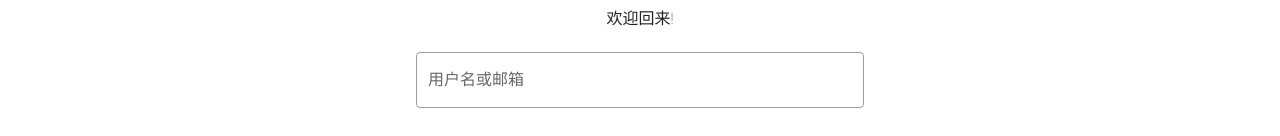
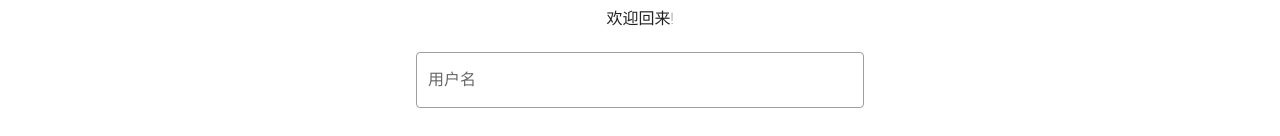
Before and after one commit to Incloudify/consolify-frontend, a Nuxt app: page /account/login in a window 1280 px wide. Shown: the part 191-327 px from the top of the page. Built offline with nearby package versions, Linux system fonts and the light colour scheme.

Commit message:
style(LoginForm): 现在不允许用户名与邮箱混用登录

```diff
--- a/components/account/LoginForm.vue
+++ b/components/account/LoginForm.vue
@@ -5,8 +5,8 @@
         <v-text-field
           ref="usrField"
           v-model="usernameData"
-          label="用户名或邮箱"
-          hint="大小写A-z, 数字0-9, 下划线_, @, ."
+          label="用户名"
+          hint="大小写A-z, 数字0-9, 下划线_, ."
           :rules="userNameRule"
           :error="usernameErr"
           :error-count="usrErrCount"
@@ -137,7 +137,7 @@ export default {
         this.$emit('submitSucceed')
       } else if (requestDataReturn.data !== undefined && requestDataReturn.data.code !== undefined) {
         if (requestDataReturn.data.code === 3010 && requestDataReturn.code === 404) {
-          this.showResult(undefined, undefined, true, false, '用户名或邮箱不存在')
+          this.showResult(undefined, undefined, true, false, '用户名不存在')
         } else if (requestDataReturn.data.code === 3011 && requestDataReturn.code === 403) {
           this.showResult(undefined, undefined, false, true, '密码错误')
         } else if ((requestDataReturn.data.code === 1003 && requestDataReturn.code === 422) || requestDataReturn.code === 422) {
```
